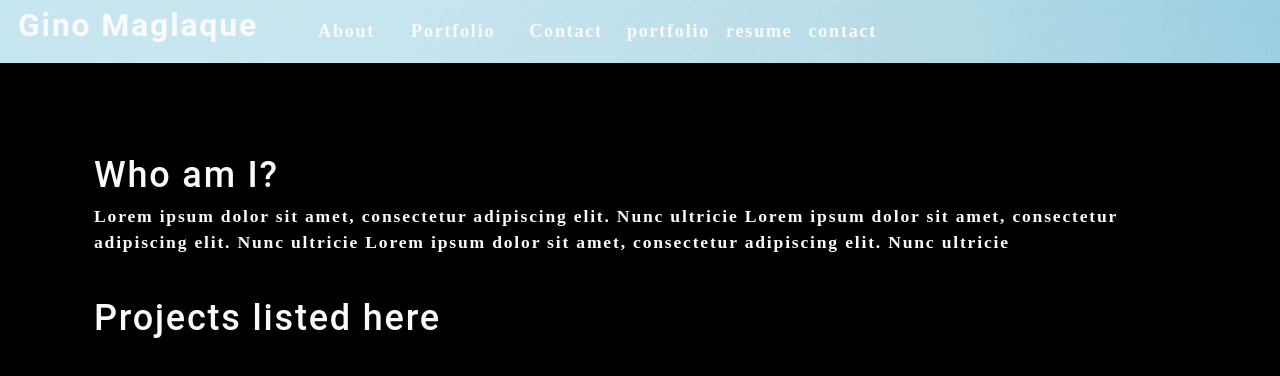
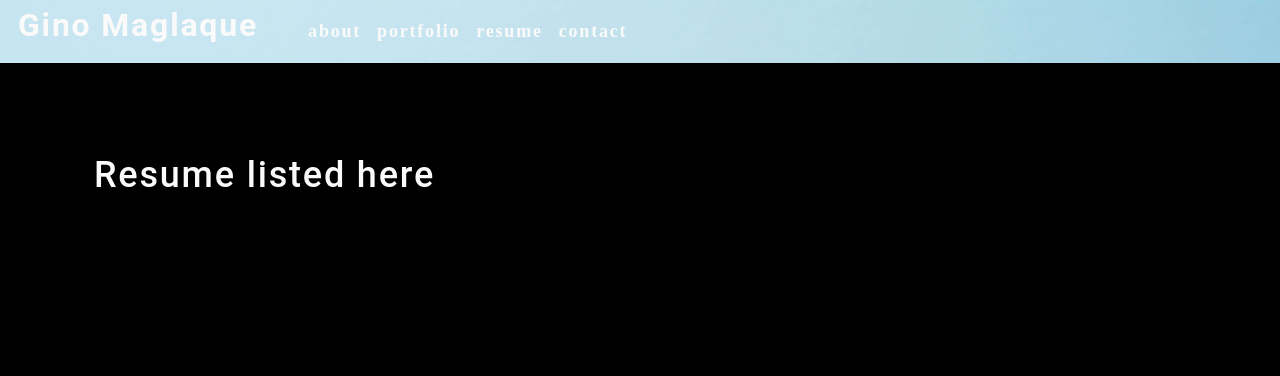
Before and after one commit to ginomaglaqueucla/react-portfolio-gm20, a React (Create React App) app in the folder react-portfolio/: page / in a window 1280 px wide. Both pictures are taken after a click on the element "resume". Shown: the top 376 px of the page. Built offline with nearby package versions, Linux system fonts and the light colour scheme.

Commit message:
resume placeholder and nav usestate

```diff
--- a/react-portfolio/src/App.js
+++ b/react-portfolio/src/App.js
@@ -5,10 +5,14 @@ import Header from './components/Header'
 import About from './components/About';
 import Contact from './components/Contact';
 import Portfolio from './components/Portfolio';
+import Resume from './components/Resume';
 
 function App() {
-  const [contactSelected, setContactSelected] = useState(false);
+  // const [contactSelected, setContactSelected] = useState(false);
   const [sections] = useState([
+    {
+      name: 'about'
+    },
     {
       name: 'portfolio'
     },
@@ -20,41 +24,45 @@ function App() {
     }
 
   ]);
-  const [categories] = useState([
-    {
-      name: 'commercial',
-      description: 'Photos of grocery stores, food trucks, and other commercial projects',
-    },
-    { name: 'portraits', description: 'Portraits of people in my life' },
-    { name: 'food', description: 'Delicious delicacies' },
-    { name: 'landscape', description: 'Fields, farmhouses, waterfalls, and the beauty of nature' },
-  ]);
+  // const [categories] = useState([
+  //   {
+  //     name: 'commercial',
+  //     description: 'Photos of grocery stores, food trucks, and other commercial projects',
+  //   },
+  //   { name: 'portraits', description: 'Portraits of people in my life' },
+  //   { name: 'food', description: 'Delicious delicacies' },
+  //   { name: 'landscape', description: 'Fields, farmhouses, waterfalls, and the beauty of nature' },
+  // ]);
 
   const [currentSection, setCurrentSection] = useState(sections[0]);
-  const [currentCategory, setCurrentCategory] = useState(categories[0]);
+  // const [currentCategory, setCurrentCategory] = useState(categories[0]);
 
   return (
     <div>
       <Header
-        categories={categories}
-        setCurrentCategory={setCurrentCategory}
-        currentCategory={currentCategory}
-        contactSelected={contactSelected}
-        setContactSelected={setContactSelected}
+        // categories={categories}
+        // setCurrentCategory={setCurrentCategory}
+        // currentCategory={currentCategory}
+        // contactSelected={contactSelected}
+        // setContactSelected={setContactSelected}
         sections={sections}
         setCurrentSection={setCurrentSection}
         currentSection={currentSection}
       ></Header>
       <main>
-        {!(currentCategory.name === 'landscape') ? (
+        {(currentSection.name === 'contact') ? (
           <>
             {/* <Gallery currentCategory={currentCategory}></Gallery> */}
-            <About></About>
-            <Portfolio></Portfolio>
+            <Contact></Contact>
+            {/* <Portfolio></Portfolio> */}
 
           </>
-        ) : (
-            <Contact></Contact>
+        ) : (currentSection.name === 'resume')?(
+          <Resume></Resume>
+        ) : (currentSection.name === 'portfolio')?(
+          <Portfolio></Portfolio>
+        ): (
+            <About></About>
           )}
       </main>
     </div>
--- a/react-portfolio/src/components/Header/index.js
+++ b/react-portfolio/src/components/Header/index.js
@@ -3,11 +3,11 @@ import Navigation from '../Navigation'
 
 function Header(props) {
     const {
-        categories = [],
-        setCurrentCategory,
-        contactSelected,
-        currentCategory,
-        setContactSelected,
+        // categories = [],
+        // setCurrentCategory,
+        // contactSelected,
+        // currentCategory,
+        // setContactSelected,
         sections = [],
         setCurrentSection,
         currentSection
@@ -20,11 +20,11 @@ function Header(props) {
                 </a>
             </h2>
             <Navigation
-                categories={categories}
-                setCurrentCategory={setCurrentCategory}
-                currentCategory={currentCategory}
-                contactSelected={contactSelected}
-                setContactSelected={setContactSelected}
+                // categories={categories}
+                // setCurrentCategory={setCurrentCategory}
+                // currentCategory={currentCategory}
+                // contactSelected={contactSelected}
+                // setContactSelected={setContactSelected}
                 sections={sections}
                 setCurrentSection={setCurrentSection}
                 currentSection={currentSection}
--- a/react-portfolio/src/components/Navigation/index.js
+++ b/react-portfolio/src/components/Navigation/index.js
@@ -2,11 +2,11 @@ import React from 'react';
 
 function Navigation(props) {
     const {
-        categories = [],
-        setCurrentCategory,
-        contactSelected,
-        currentCategory,
-        setContactSelected,
+        // categories = [],
+        // setCurrentCategory,
+        // contactSelected,
+        // currentCategory,
+        // setContactSelected,
         sections = [],
         setCurrentSection,
         currentSection
@@ -15,24 +15,24 @@ function Navigation(props) {
     return (
         <nav>
             <ul className="flex-row">
-                <li className="mx-2">
+                {/* <li className="mx-2">
                     <a href="#about" onClick={() => setContactSelected(false)}>
                         About
                     </a>
-                </li>
-                <li className="mx-2">
+                </li> */}
+                {/* <li className="mx-2">
                     <a href="#portfolio" onClick={() => setContactSelected(false)}>
                         Portfolio
                     </a>
-                </li>
-                <li className={`mx-2 ${contactSelected && 'navActive'}`}>
+                </li> */}
+                {/* <li className={`mx-2 ${contactSelected && 'navActive'}`}>
                     <span onClick={() => setContactSelected(true)}>Contact</span>
-                </li>
+                </li> */}
                 {sections.map((section) => (
                     <li
                         className={`mx-1
                             ${
-                                currentSection.name === sections.name && !contactSelected && 'navActive'
+                                currentSection.name === sections.name && 'navActive'
                             }
                         `}
                     key={sections}
--- /dev/null
+++ b/react-portfolio/src/components/Resume/index.js
@@ -0,0 +1,12 @@
+import React from 'react';
+
+
+function Resume() {
+  return (
+    <section className="my-5">
+      <h1 id="resume">Resume listed here</h1>
+    </section>
+  );
+}
+
+export default Resume;
```
Also changed, not shown: 1 other file (tests, documents, lock files or other folders).
